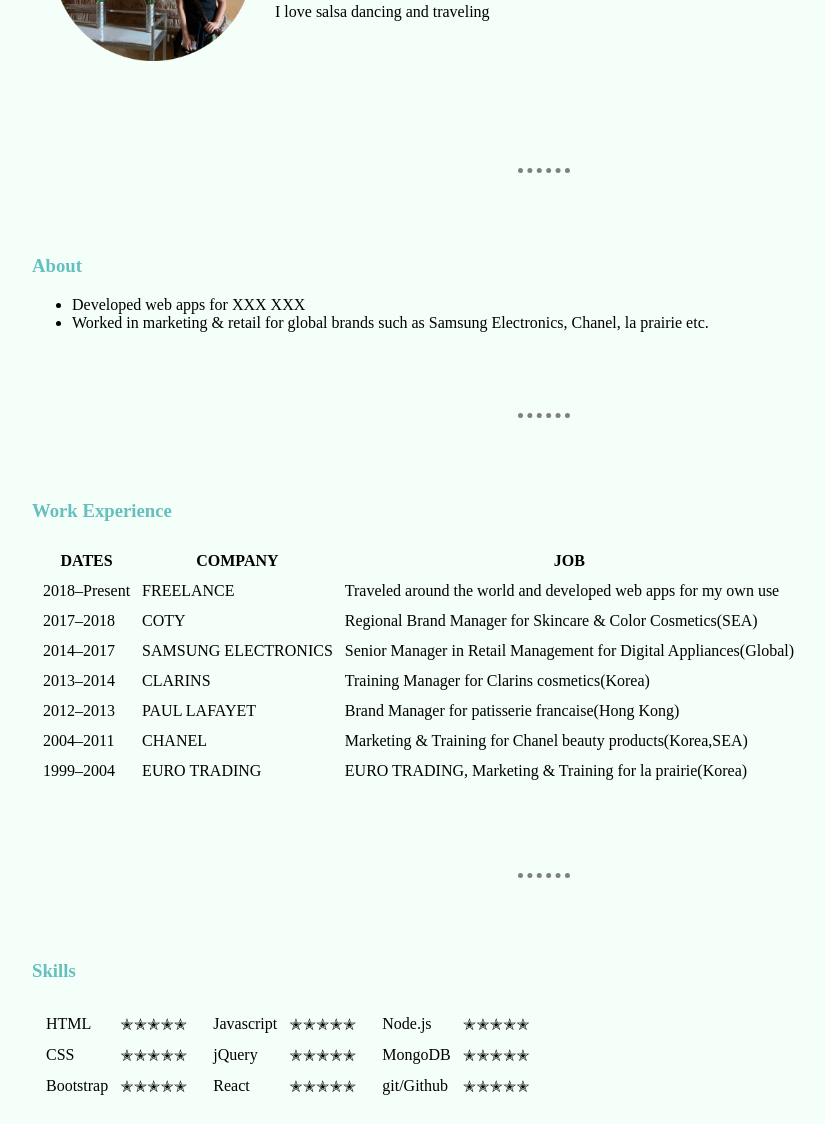
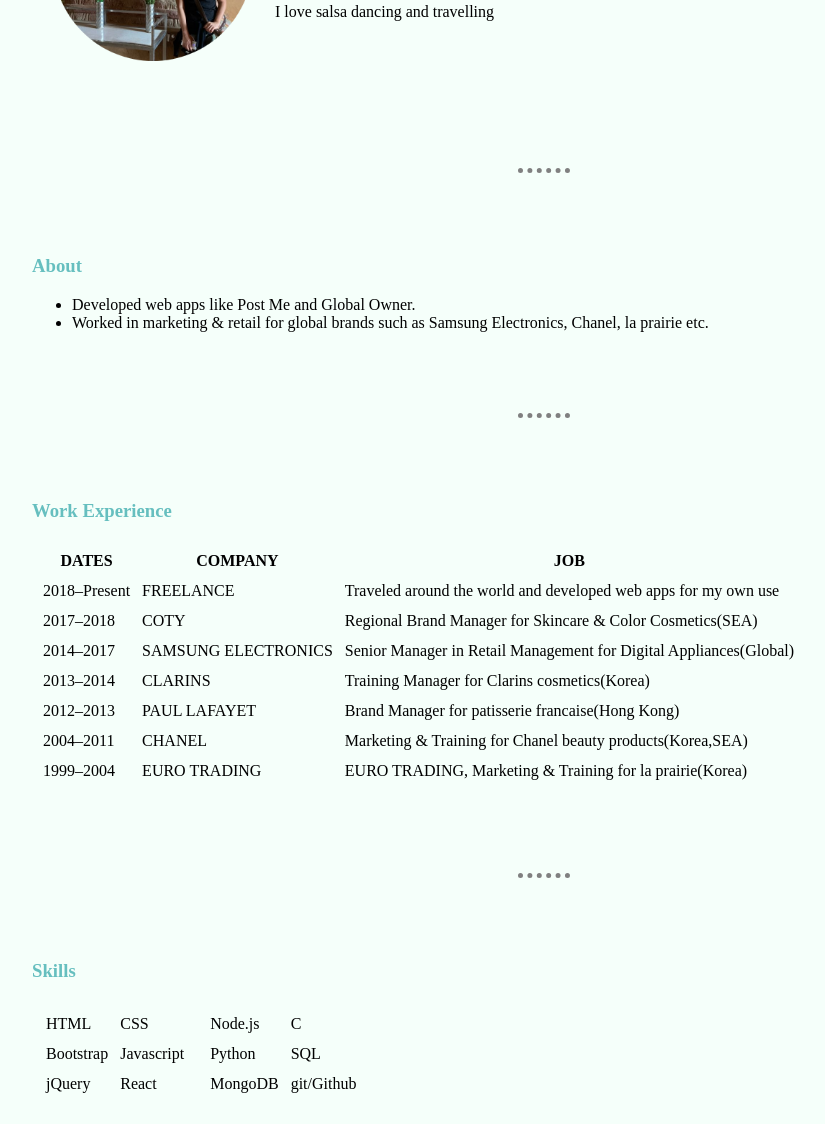
Before and after one commit to leunah76/CV, a plain HTML site: page index.html in a window 1280 px wide. Shown: the part 288-1412 px from the top of the page, without its empty margins (96-921 px from the left). Drawn offline with Linux system fonts and the light colour scheme.

Commit message:
Update index.html

```diff
--- a/index.html
+++ b/index.html
@@ -15,7 +15,7 @@
         <h1>Eunah Lee</h1>
         <p><em>I am a web developer</em></p>
 
-        <p>I love salsa dancing and traveling</p>
+        <p>I love salsa dancing and travelling</p>
 
       </td>
     </tr>
@@ -23,9 +23,7 @@
   <hr />
   <h3>About</h3>
   <ul>
-    <li>Developed web apps for XXX XXX</li>
-    <!--<strong><a href="KNEES.html">KNEES.com</a></strong> -->
-    <!--a service platform to KEEP things EASY EDGY SIMPLE> -->
+    <li>Developed web apps like Post Me and Global Owner.</li>
     <li>Worked in marketing & retail for global brands such as Samsung Electronics, Chanel, la prairie etc.</li>
   </ul>
   <hr />
@@ -84,30 +82,14 @@
         <table cellspacing="10">
           <tr>
             <td>HTML</td>
-            <td>✭✭✭✭✭</td>
-          <tr>
             <td>CSS</td>
-            <td>✭✭✭✭✭</td>
-          </tr>
           <tr>
             <td>Bootstrap</td>
-            <td>✭✭✭✭✭</td>
-          </tr>
-        </table>
-      </td>
-      <td>
-        <table cellspacing="10">
-          <tr>
             <td>Javascript</td>
-            <td>✭✭✭✭✭</td>
           </tr>
           <tr>
             <td>jQuery</td>
-            <td>✭✭✭✭✭</td>
-          </tr>
-          <tr>
             <td>React</td>
-            <td>✭✭✭✭✭</td>
           </tr>
         </table>
       </td>
@@ -115,18 +97,17 @@
         <table cellspacing="10">
           <tr>
             <td>Node.js</td>
-            <td>✭✭✭✭✭</td>
+            <td>C</td>
+          </tr>
+          <tr>
+            <td>Python</td>
+            <td>SQL</td>
           </tr>
           <tr>
             <td>MongoDB</td>
-            <td>✭✭✭✭✭</td>
-          </tr>
-          <tr>
             <td>git/Github</td>
-            <td>✭✭✭✭✭</td>
           </tr>
         </table>
-      </td>
     </tr>
   </table>
   <hr />
```
